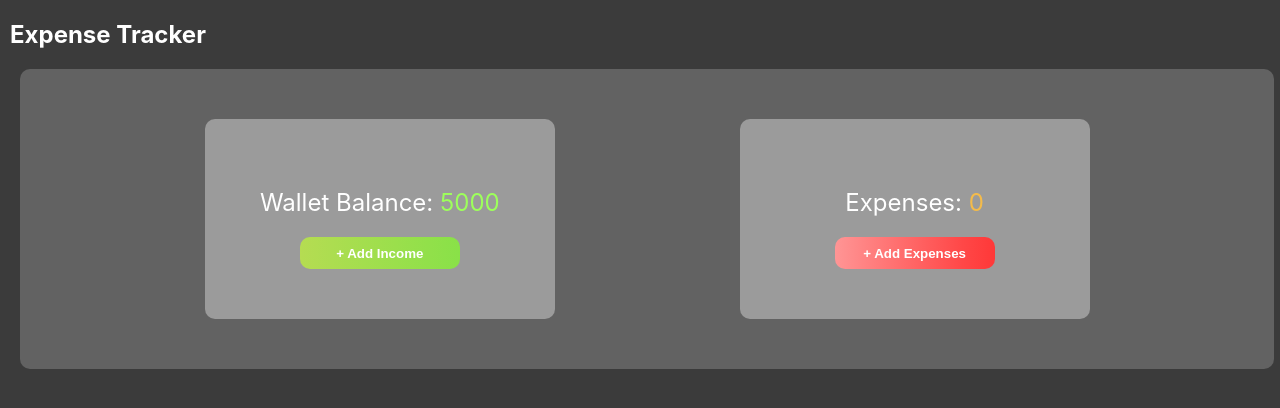
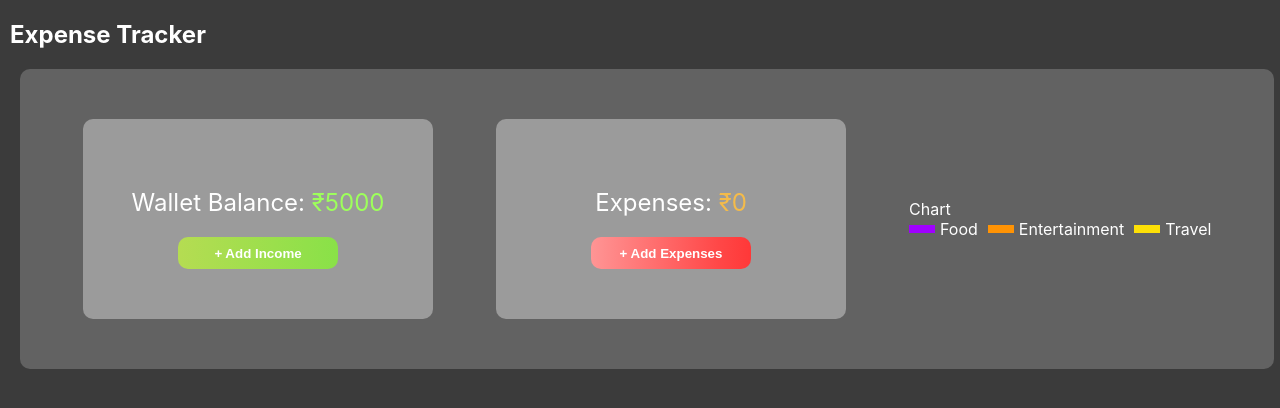
Before and after one commit to raone846/expensetracker, a React (Create React App) app: page / in a window 1280 px wide. Shown: the top 408 px of the page. Built offline with nearby package versions, Linux system fonts and the light colour scheme.

Commit message:
added dashboard

```diff
--- a/src/components/Card.jsx
+++ b/src/components/Card.jsx
@@ -13,8 +13,7 @@ function Card({ balance, type, onAddIncome }) {
         alignItems:"center"}}>
         <h2 style={{ fontWeight: "normal" }}>
             {type === 'Income' ? 'Wallet Balance' : type}:
-            <span style={{ color: type === 'Income' ? '#9DFF5B' : '#F4BB4A' }}>
-            {" "+ balance}
+            <span style={{ color: type === 'Income' ? '#9DFF5B' : '#F4BB4A' }}>{" ₹"+balance}
             </span>
         </h2>
         <button
--- /dev/null
+++ b/src/components/Chart.jsx
@@ -0,0 +1,9 @@
+import React from 'react'
+
+function Chart() {
+  return (
+    <div>Chart</div>
+  )
+}
+
+export default Chart
--- a/src/components/Dashboard.jsx
+++ b/src/components/Dashboard.jsx
@@ -1,6 +1,7 @@
 import React, { useState} from 'react';
 import Card from './Card';
 import Model from './Model';
+import Chart from './Chart';
 
 function Dashboard() {
     const [balance, setBalance] = useState(() => {
@@ -69,6 +70,25 @@ function Dashboard() {
             margin: "10px"}}>
             <Card balance={balance} type="Income" onAddIncome={() => setIsIncomeFormVisible(true)}/>
             <Card balance={spendAmount} type="Expenses" onAddIncome={() => setIsExpenseFormVisible(true)}/>
+            <div>
+                <Chart />
+                <div style={{ display: "flex", justifyContent: "center", gap: "10px", alignItems: "center" }}>
+          <div style={{ display: "flex", alignItems: "center", gap: "5px" }}>
+            <div style={{ width: "26px", height: "8px", backgroundColor: "#A000FF" }}></div>
+            <span style={{ color: "white" }}>Food</span>
+          </div>
+          <div style={{ display: "flex", alignItems: "center", gap: "5px" }}>
+            <div style={{ width: "26px", height: "8px", backgroundColor: "#FF9304" }}></div>
+            <span style={{ color: "white" }}>Entertainment</span>
+          </div>
+          <div style={{ display: "flex", alignItems: "center", gap: "5px" }}>
+            <div style={{ width: "26px", height: "8px", backgroundColor: "#FDE006" }}></div>
+            <span style={{ color: "white" }}>Travel</span>
+          </div>
+        </div>
+
+            </div>
+
         </div>
         <Model
                 isIncomeFormVisible={isIncomeFormVisible}
--- a/src/components/Model.css
+++ b/src/components/Model.css
@@ -4,7 +4,7 @@
     left: 0;
     right: 0;
     bottom: 0;
-    background-color: rgba(0, 0, 0, 0.5);
+    background-color: #FFFFFFC4;
     display: flex;
     align-items: center;
     justify-content: center;
--- a/src/components/Model.jsx
+++ b/src/components/Model.jsx
@@ -26,24 +26,29 @@ function Model({
                 overlayClassName="modal-overlay"
             >
                 <h2>Add Income</h2>
-                <form onSubmit={handleIncomeFormSubmit} className="modal-form">
+                <form onSubmit={handleIncomeFormSubmit} className="modal-form" style={{ display: "flex", alignItems: "center", gap: "10px" }}>
                     <input
                         type="text"
                         placeholder="Income Amount"
                         value={newIncome}
                         onChange={(e) => setNewIncome(e.target.value)}
                         required
+                        style={{ flex: "1", padding: "8px", border: "1px solid #ccc", borderRadius: "4px" }}
                     />
-                    <div className="modal-buttons">
-                        <button type="submit">Add Income</button>
+                    <div className="modal-buttons" style={{ display: "flex", gap: "10px" }}>
+                        <button type="submit" style={{ backgroundColor: "#F4BB4A", color: "white", padding: "8px 12px", border: "none", borderRadius: "4px" }}>
+                            Add Income
+                        </button>
                         <button
                             type="button"
                             onClick={() => setIsIncomeFormVisible(false)}
+                            style={{ backgroundColor: "#D9D9D9", padding: "8px 12px", border: "none", borderRadius: "4px" }}
                         >
                             Cancel
                         </button>
                     </div>
                 </form>
+
             </Modal>
 
             {/* Expense Modal */}
@@ -88,10 +93,11 @@ function Model({
                         />
                     </div>
                     <div className="modal-buttons">
-                        <button type="submit" style={{ backgroundColor: "#F4BB4A" }}>Add Expense</button>
+                        <button type="submit" style={{ backgroundColor: "#F4BB4A", color:"white" }}>Add Expense</button>
                         <button
                             type="button"
                             onClick={() => setIsExpenseFormVisible(false)}
+                            style={{backgroundColor:"#D9D9D9"}}
                         >
                             Cancel
                         </button>
```
